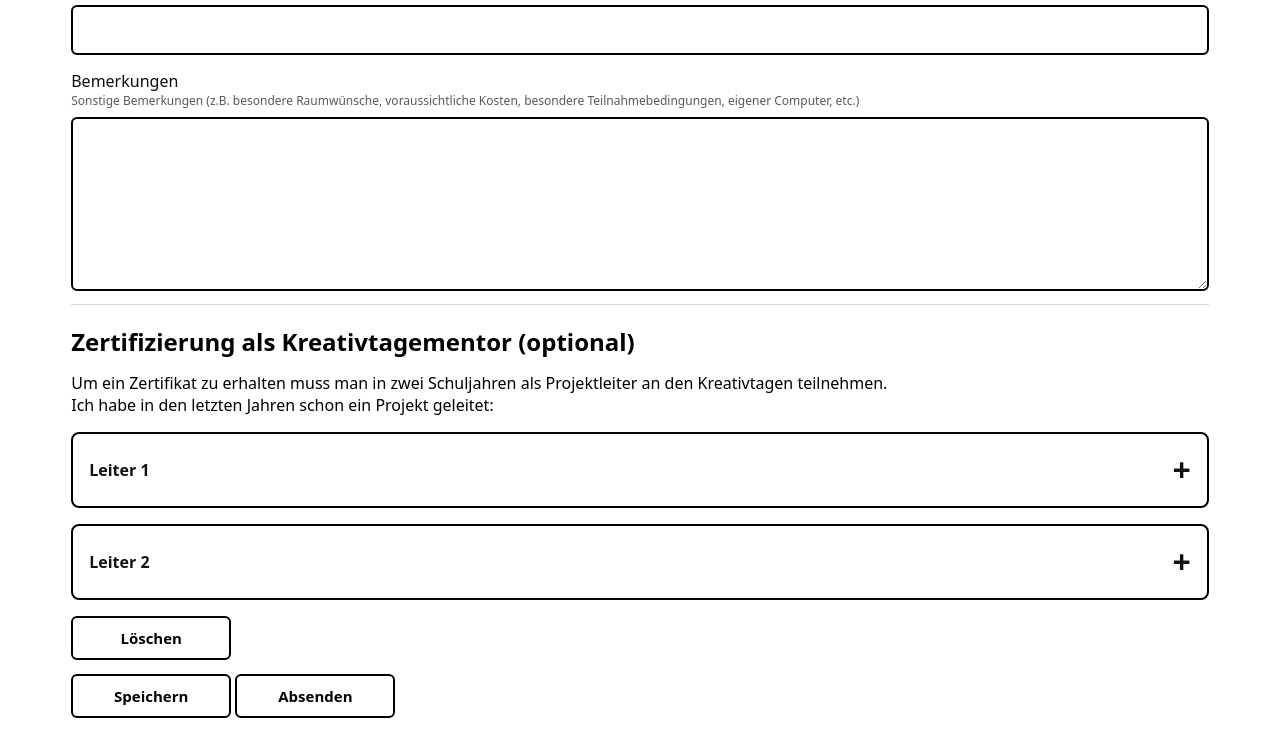
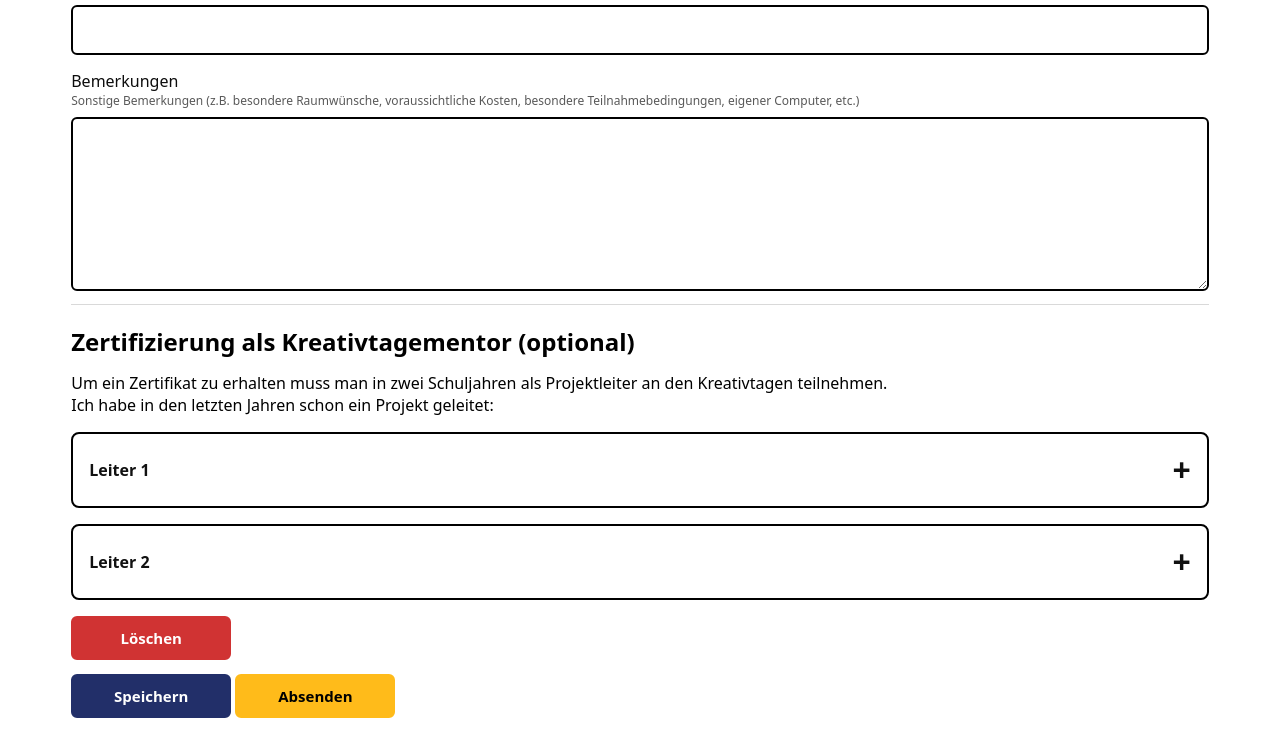
Before and after one commit to Joel-dev-IMP/kreativtage-demo, a plain HTML site: page create-project.html in a window 1280 px wide. Shown: the part 1940-2696 px from the top of the page. Drawn offline with Linux system fonts and the light colour scheme.

Commit message:
style.css: btn-danger, btn-primary und btn-secondary hinzugefügt

```diff
--- a/style.css
+++ b/style.css
@@ -146,6 +146,24 @@
   border-radius: 6px;
   color: var(--white);
   transform: scale(0.95);
+}
+
+.btn.btn-danger {
+  background-color: var(--error);
+  border-color: var(--error);
+  color: var(--white);
+}
+
+.btn.btn-primary {
+  background-color: var(--primary);
+  color: var(--black);
+  border-color: var(--primary);
+}
+
+.btn.btn-secondary {
+  background-color: var(--secondary);
+  border-color: var(--secondary);
+  color: var(--white);
 }
 
 .btn-link,
```
